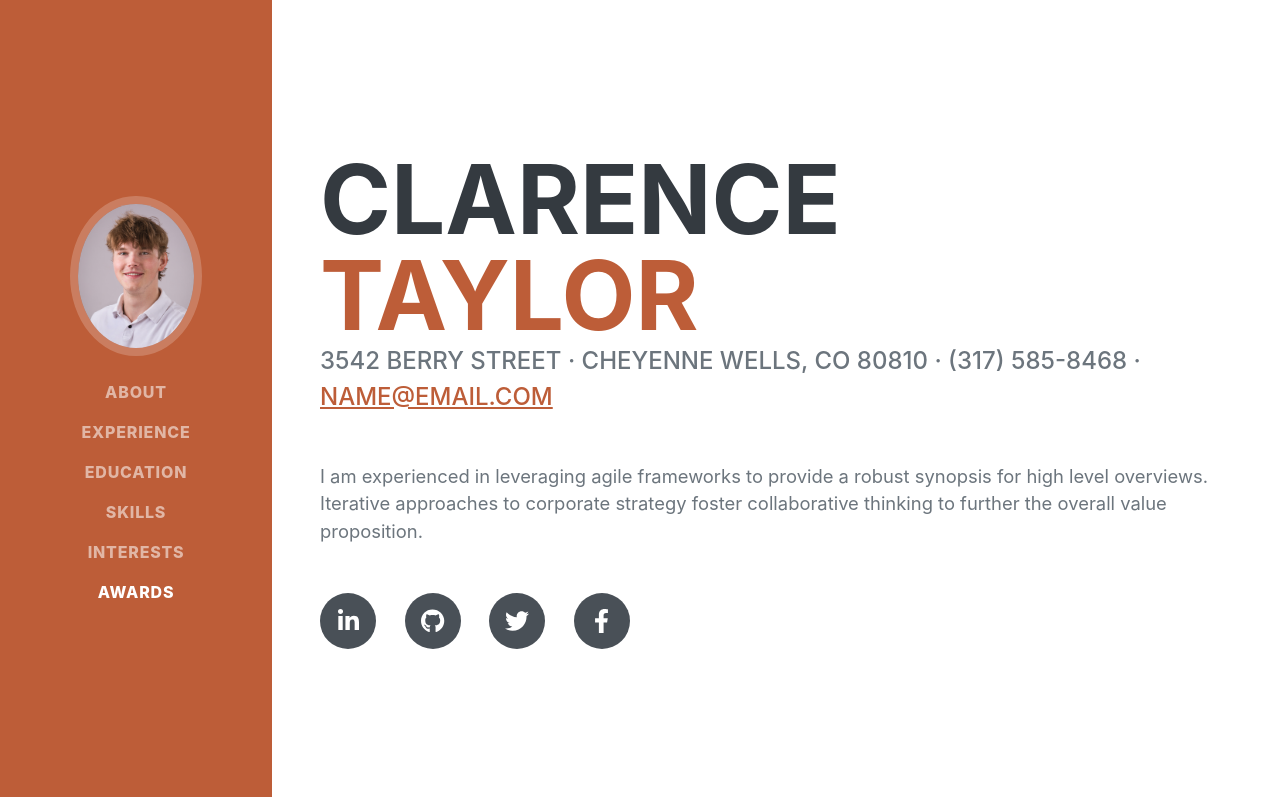
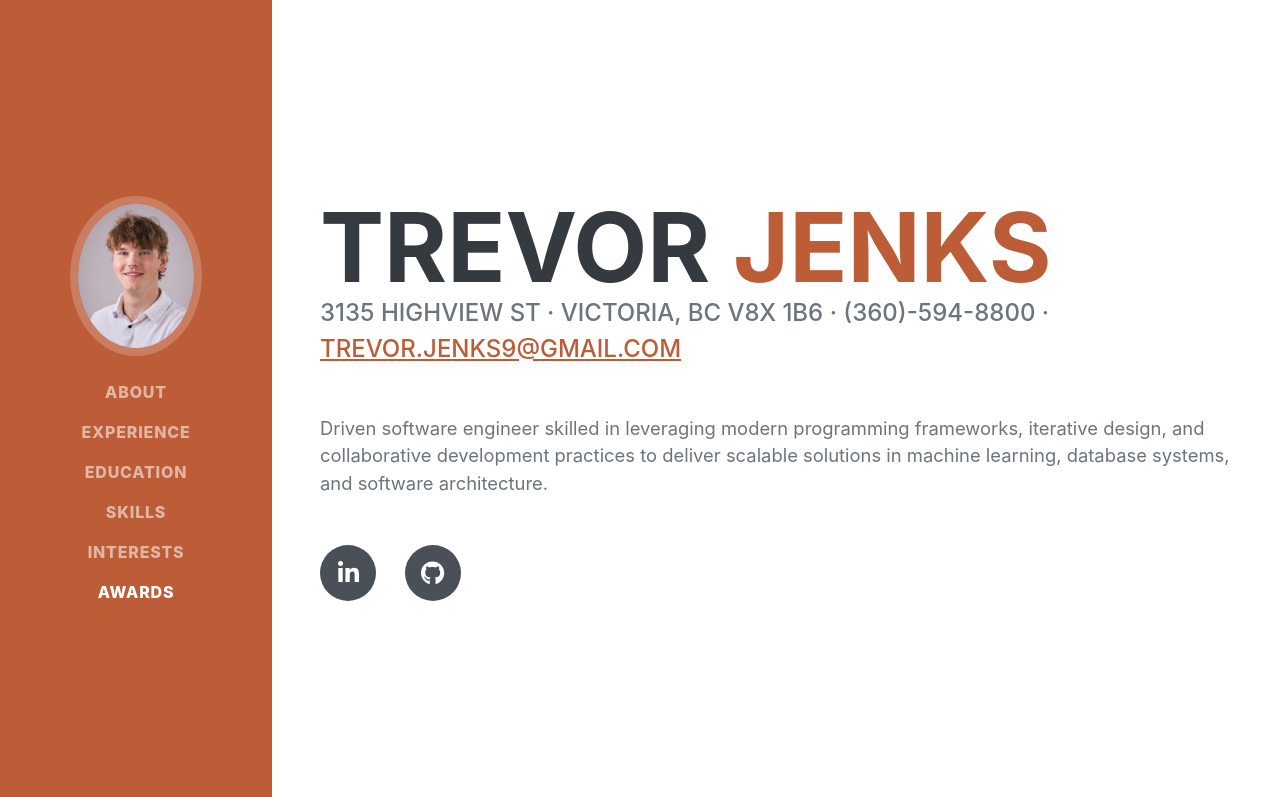
Before and after one commit to TDJenks/trevorjenks.github.io, a plain HTML site: page index.html in a window 1280 px wide. Shown: the top 797 px of the page. Drawn offline with nearby package versions, Linux system fonts and the light colour scheme; a web font is replaced by a local one.

Commit message:
Update index.html

```diff
--- a/index.html
+++ b/index.html
@@ -40,19 +40,17 @@
             <section class="resume-section" id="about">
                 <div class="resume-section-content">
                     <h1 class="mb-0">
-                        Clarence
-                        <span class="text-primary">Taylor</span>
+                        Trevor
+                        <span class="text-primary">Jenks</span>
                     </h1>
                     <div class="subheading mb-5">
-                        3542 Berry Street · Cheyenne Wells, CO 80810 · (317) 585-8468 ·
-                        <a href="mailto:name@email.com">name@email.com</a>
+                        3135 Highview St · Victoria, BC V8X 1B6 · (360)-594-8800 ·
+                        <a href="mailto:trevor.jenks9@gmail.com">trevor.jenks9@gmail.com</a>
                     </div>
-                    <p class="lead mb-5">I am experienced in leveraging agile frameworks to provide a robust synopsis for high level overviews. Iterative approaches to corporate strategy foster collaborative thinking to further the overall value proposition.</p>
+                    <p class="lead mb-5">Driven software engineer skilled in leveraging modern programming frameworks, iterative design, and collaborative development practices to deliver scalable solutions in machine learning, database systems, and software architecture.</p>
                     <div class="social-icons">
-                        <a class="social-icon" href="#!"><i class="fab fa-linkedin-in"></i></a>
-                        <a class="social-icon" href="#!"><i class="fab fa-github"></i></a>
-                        <a class="social-icon" href="#!"><i class="fab fa-twitter"></i></a>
-                        <a class="social-icon" href="#!"><i class="fab fa-facebook-f"></i></a>
+                        <a class="social-icon" href="https://www.linkedin.com/in/trevor-jenks-380b0b290/"><i class="fab fa-linkedin-in"></i></a>
+                        <a class="social-icon" href="https://github.com/TDJenks"><i class="fab fa-github"></i></a>
                     </div>
                 </div>
             </section>
```
